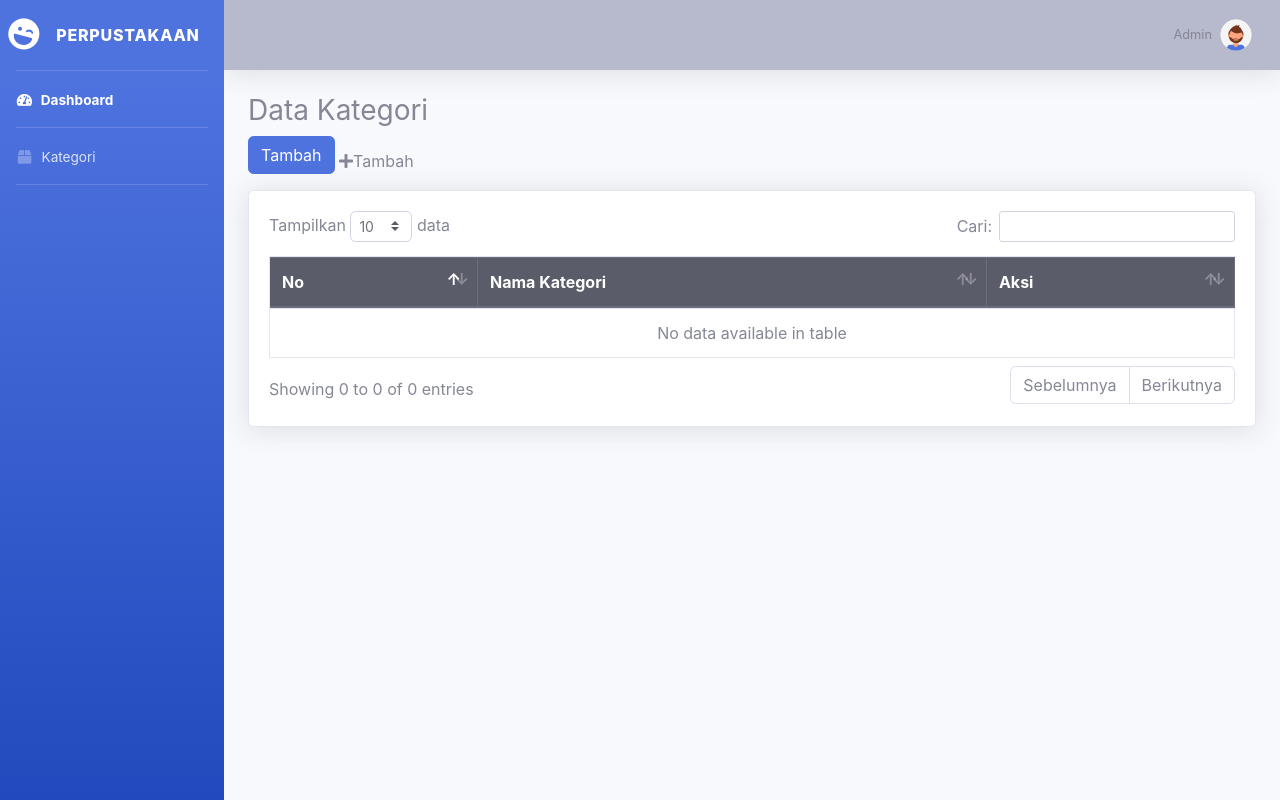
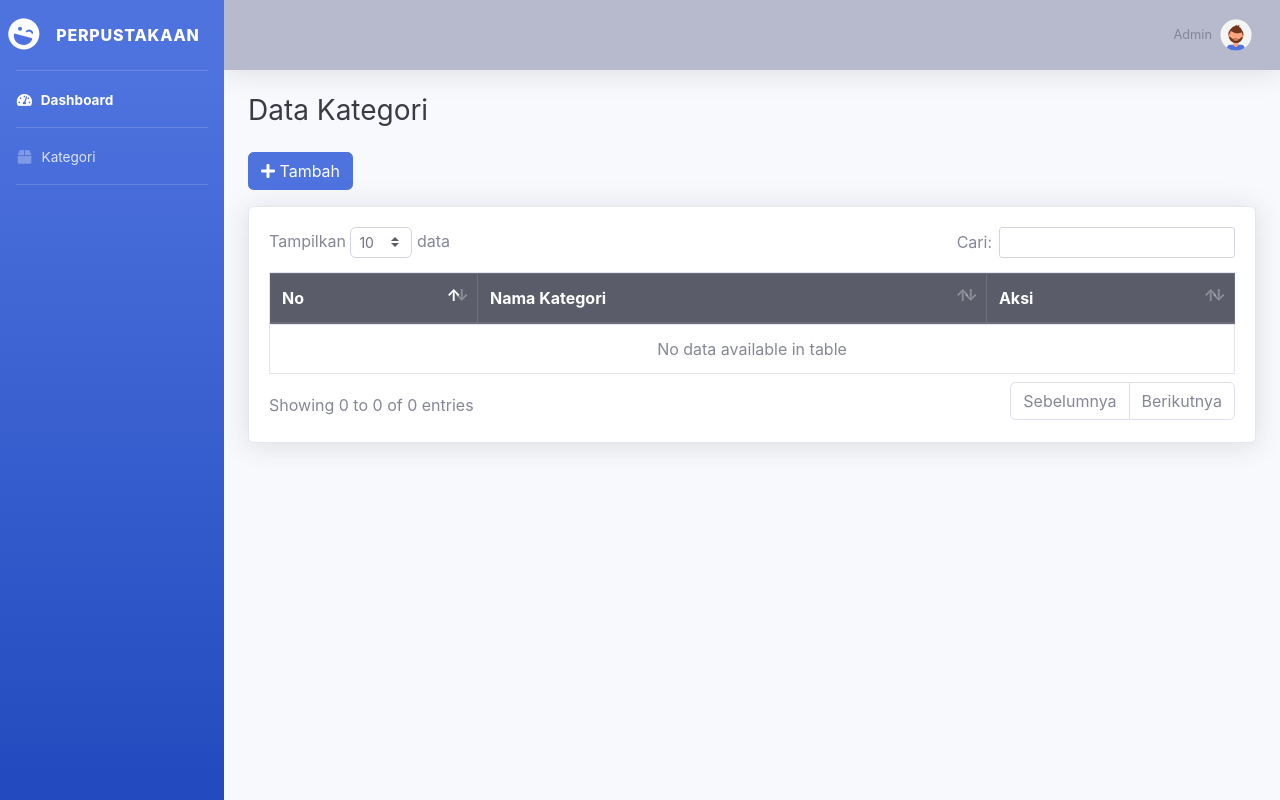
Before and after one commit to seger5726/rara_sim2, a CodeIgniter app: page /database/index.php/kategori/index in a window 1280 px wide. Run offline with CodeIgniter, Linux system fonts and the light colour scheme; data that the repository does not hold is empty; some libraries are stand-ins or nearby versions.

Commit message:
Update index.php

```diff
--- a/application/views/kategori/index.php
+++ b/application/views/kategori/index.php
@@ -1,19 +1,20 @@
 <div class="container-fluid">
-<h2 class=h3 mb-4 text-gray-800>Data Kategori</h2>
+<h2 class="h3 mb-4 text-gray-900">Data Kategori</h2>
 
-<a href="<?=site_url('kategori/tambah'); ?>" class="btn btn-primary mb-3">Tambah</a>
-    <i class="fas fa-plus"></i>Tambah<a/>
+
+<a href="<?= site_url('kategori/tambah'); ?>" class="btn btn-primary mb-3">
+    <i class="fas fa-plus"></i> Tambah</a>
 
     <div class="card shadow mb-4">
         <div class="card-body">
-            <div class="table-reponsive">
-<table class="table table-bordered" id="dataTable"width="100%" cellspacing="0">
+            <div class="table-responsive">
+<table id="dataTable" class="table table-bordered" width="100%" cellspacing="0">
 <thead class="thead-dark">
     <tr>
         <th>No</th>
         <th>Nama Kategori</th>
         <th>Aksi</th>
-</tr>
+    </tr>
 </thead>
 <tbody>
 <?php $no=1; foreach($kategori as $k): ?>
@@ -24,8 +25,8 @@
             <a href="<?= site_url('kategori/edit/'.$k->id); ?>">Edit</a>
             <a href="<?= site_url('kategori/hapus/'.$k->id); ?>"
             onclick="return confirm('yakin?')">Hapus</a>
-</td>
-</tr>
+        </td>
+    </tr>
 <?php endforeach; ?>
 </tbody>
 </table>
```
